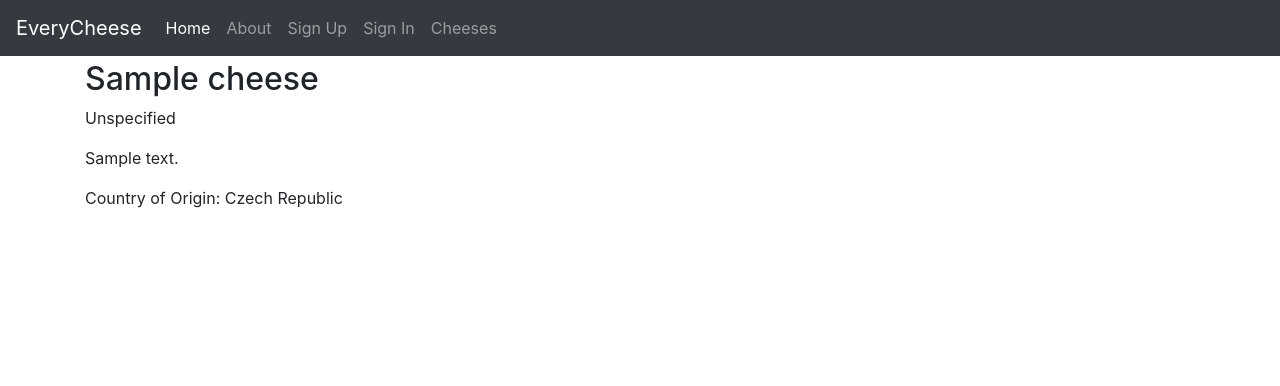
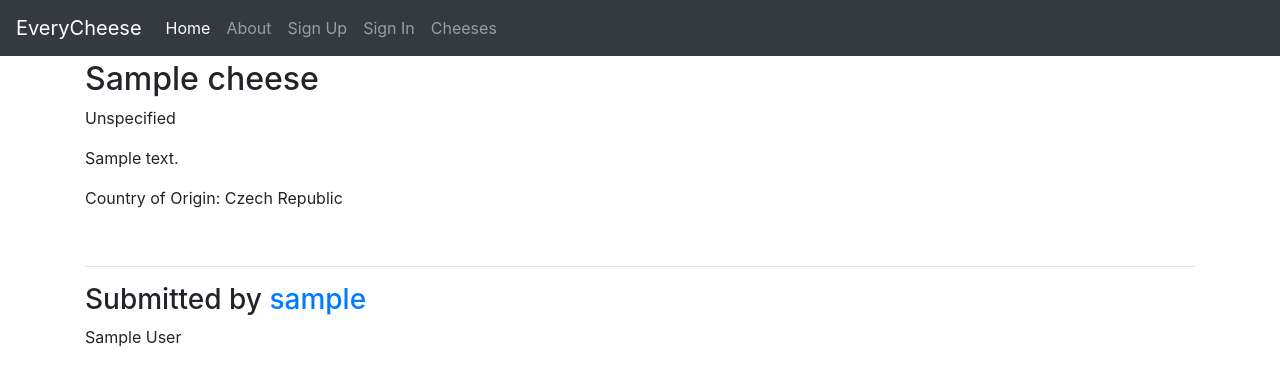
Before and after one commit to lorenzocesconetto/django-professional-project, a Django app: a page that uses everycheese/templates/cheeses/cheese_detail.html in a window 1280 px wide. Shown: the top 386 px of the page. Run offline with Django 3.2, Linux system fonts and the light colour scheme; tables that the repository leaves empty hold one stand-in row (values such as "Sample post"); some libraries are stand-ins or nearby versions.

Commit message:
Track and display the creator of each cheese

```diff
--- a/everycheese/cheeses/views.py
+++ b/everycheese/cheeses/views.py
@@ -19,3 +19,7 @@ class CheeseDetailView(DetailView):
 class CheeseCreateView(LoginRequiredMixin, CreateView):
     model = Cheese
     fields = ['name', 'description', 'firmness', 'country_of_origin']
+
+    def form_valid(self, form):
+        form.instance.creator = self.request.user
+        return super().form_valid(form)
--- a/everycheese/templates/cheeses/cheese_detail.html
+++ b/everycheese/templates/cheeses/cheese_detail.html
@@ -20,4 +20,16 @@
     <img src="{{ cheese.country_of_origin.flag }}">
   {% endif %}
 
+  <hr/>
+
+  <h3>Submitted by
+    <a href="{% url 'users:detail' cheese.creator.username %}">
+      {{ cheese.creator.username }}
+    </a>
+  </h3>
+
+  {% if cheese.creator.name %}
+    <p>{{ cheese.creator.name }}</p>
+  {% endif %}
+
 {% endblock content %}
```
